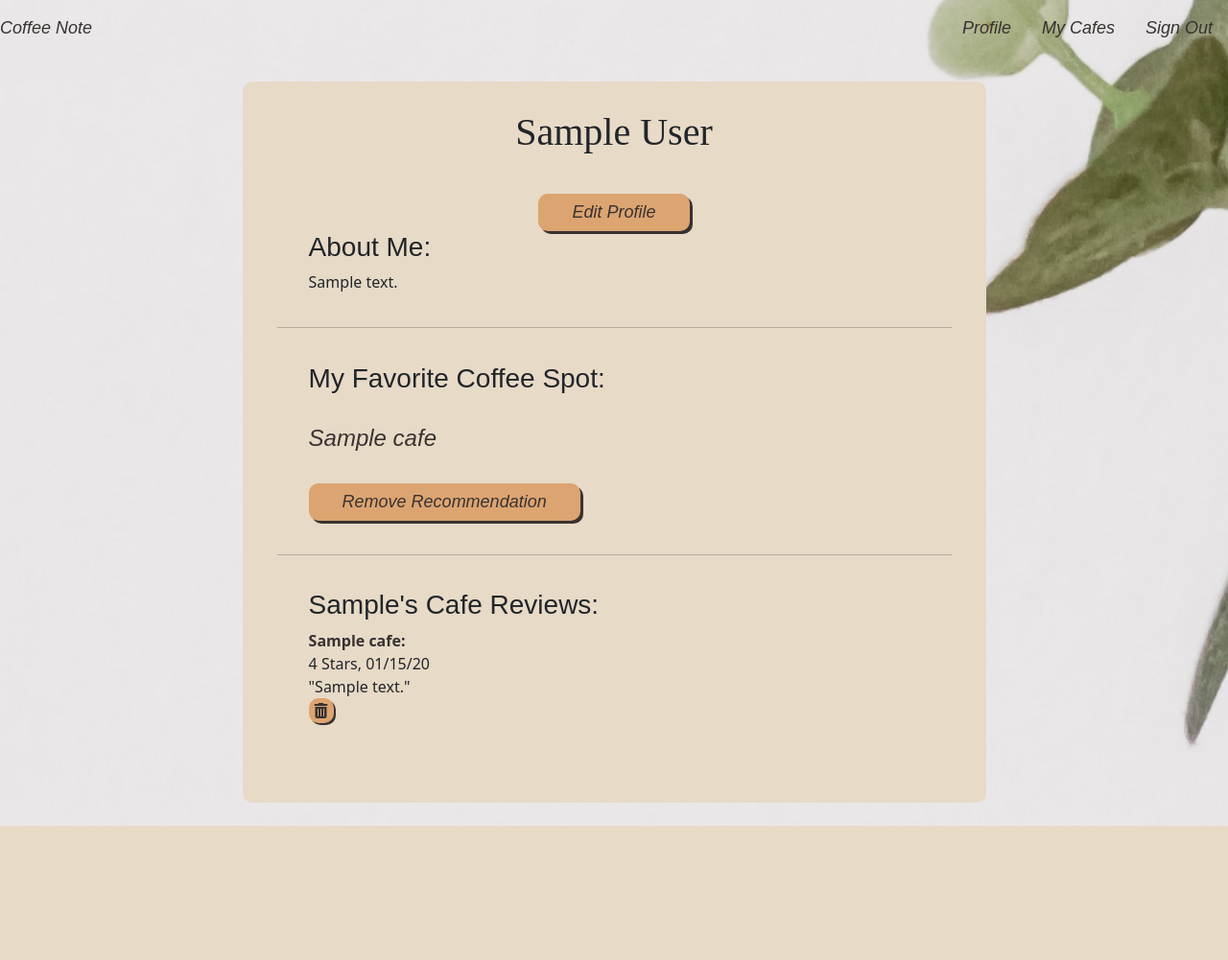
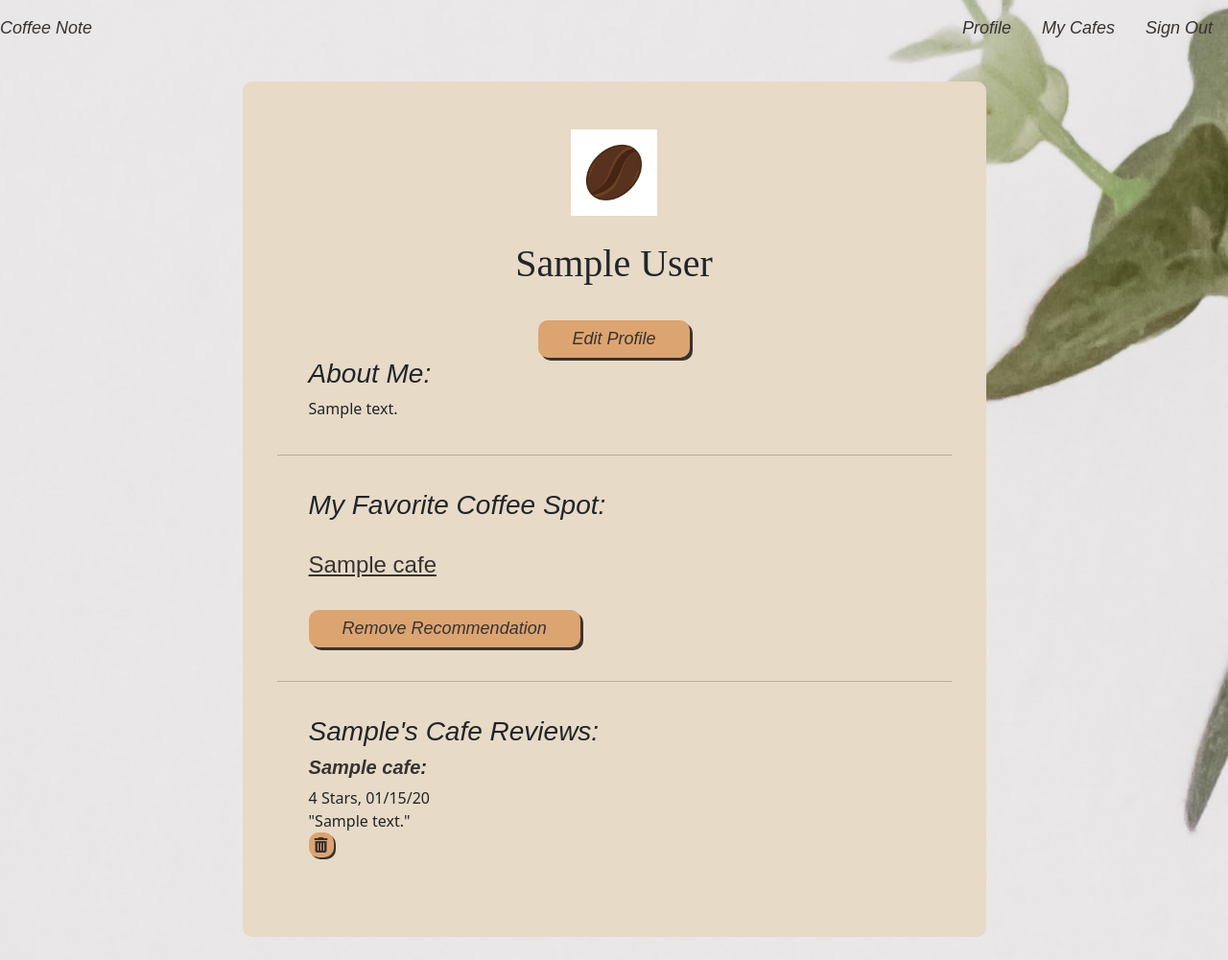
Before and after one commit to victoria-vu/Coffee-Notes, a Flask app: page /profile/1 in a window 1280 px wide. Shown: the whole page at 96% size. Before the commit the page ends 861 px from the top, so only its background shows below. Run offline with Flask 2, Linux system fonts and the light colour scheme; the visitor is signed in with stand-in values (Sample User, id 1); tables that the repository leaves empty hold one stand-in row (values such as "Sample post"); some libraries are stand-ins or nearby versions.

Commit message:
Modified font family and added bean profile picture to user profiles

```diff
--- a/static/css/style.css
+++ b/static/css/style.css
@@ -4,6 +4,7 @@ h1 {
 
 h3 {
     font-family:  "Larsseit", sans-serif;
+    font-style: italic;
 }
 
 h4 {
@@ -11,8 +12,13 @@ h4 {
     font-style: italic;
 }
 
+h5 {
+  font-family: "Larsseit", sans-serif;
+  font-style: italic;
+}
+
 p {
-    font-style: italic;
+    font-family: sans-serif;
 }
 
 #nav-logo {
--- a/templates/cafe_details.html
+++ b/templates/cafe_details.html
@@ -102,7 +102,7 @@ textarea {
 
         <div class="col-6" style="width:50%">
             <section id="cafe-information">
-                <h1>{{ cafe.name }}</h1>
+                <h1>{{ cafe.name }}</h1><br>
                 <h4>Address:</h4>
                 <p>{{ cafe.address}} <br>
                     {{ cafe.city }} {{ cafe.state }} {{ cafe.zip_code}}</p>
--- a/templates/cafe_results.html
+++ b/templates/cafe_results.html
@@ -15,6 +15,7 @@ body {
 
 h3 {
   font-family: "Gloock";
+  font-style: normal;
 }
 
 img {
--- a/templates/profile.html
+++ b/templates/profile.html
@@ -13,9 +13,17 @@ body {
     background-attachment: fixed;
 }
 
+img {
+    margin: 3%;
+    padding: 5px;
+}
+
 h1 {
     text-align: center;
-    padding: 5px;
+}
+
+h4 {
+    font-style: normal;
 }
 
 .details {
@@ -64,6 +72,7 @@ input {
 
 <div class="container">
     <div class="px-4 py-4 my-4 text-center">
+        <img src="/static/img/coffee-bean.jpeg" height="100" width="100">
         <h1>{{ user.fname }} {{ user.lname }}</h1>
     <div class="row">
         {% if user.user_id == session['user_id'] %}
@@ -122,7 +131,7 @@ input {
             {% if recommendation %}
                 <section id="display-recc">
                     <br>
-                    <h4><a href="/cafe/{{ recommendation.cafe.cafe_id }}">{{ recommendation.cafe.name}}</a></h4>
+                    <h4><a href="/cafe/{{ recommendation.cafe.cafe_id }}"><u>{{ recommendation.cafe.name}}</u></a></h4>
                     {% if user.user_id == session['user_id'] %}
 
                     <br>
@@ -145,7 +154,7 @@ input {
 
             {% for review in reviews|sort(attribute='time_created', reverse = True) %}
                 <section id="user-review-{{ review.cafe.cafe_id}}">
-                    <b><a href="/cafe/{{ review.cafe.cafe_id }}">{{ review.cafe.name }}</a>:</b><br>
+                    <h5><b><a href="/cafe/{{ review.cafe.cafe_id }}">{{ review.cafe.name }}</a>:</b></h5>
                     {{ review.rating }} Stars, {{ review.time_created.strftime("%m/%d/%y") }}<br>
                     "{{ review.review }}"
                     {% if user.user_id == session['user_id'] %}
```
Also changed, not shown: static/img/coffee-bean.jpeg (added), static/img/coffee-beans.png (deleted).
